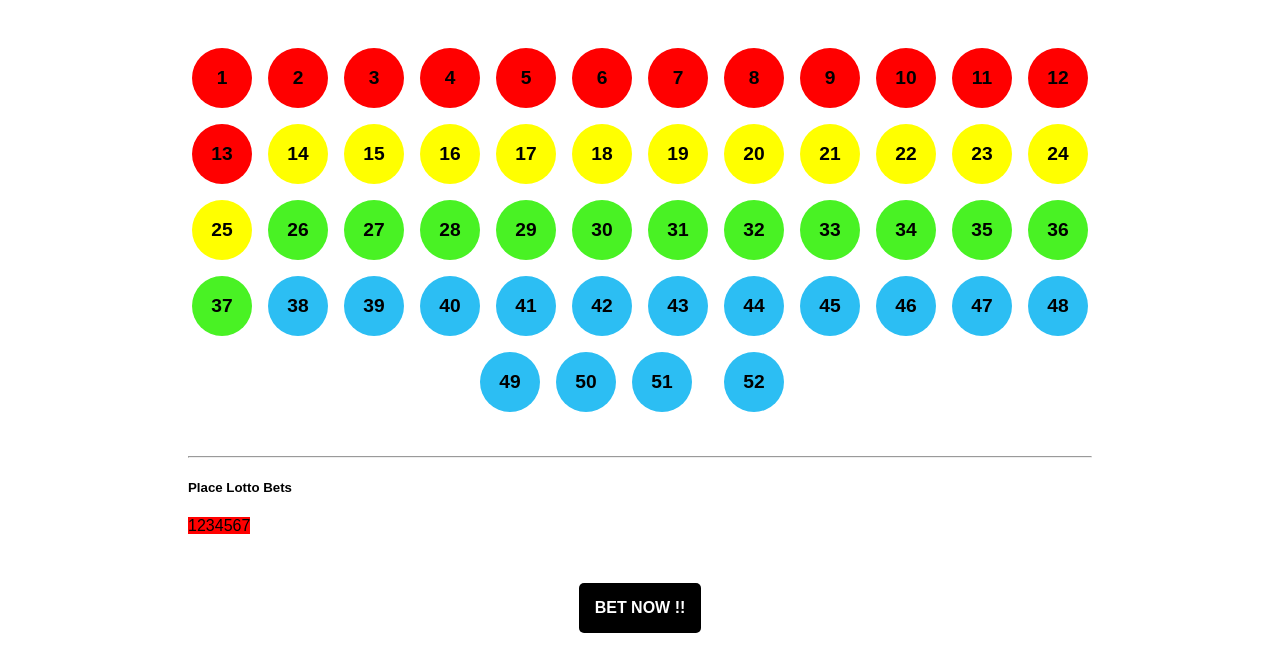
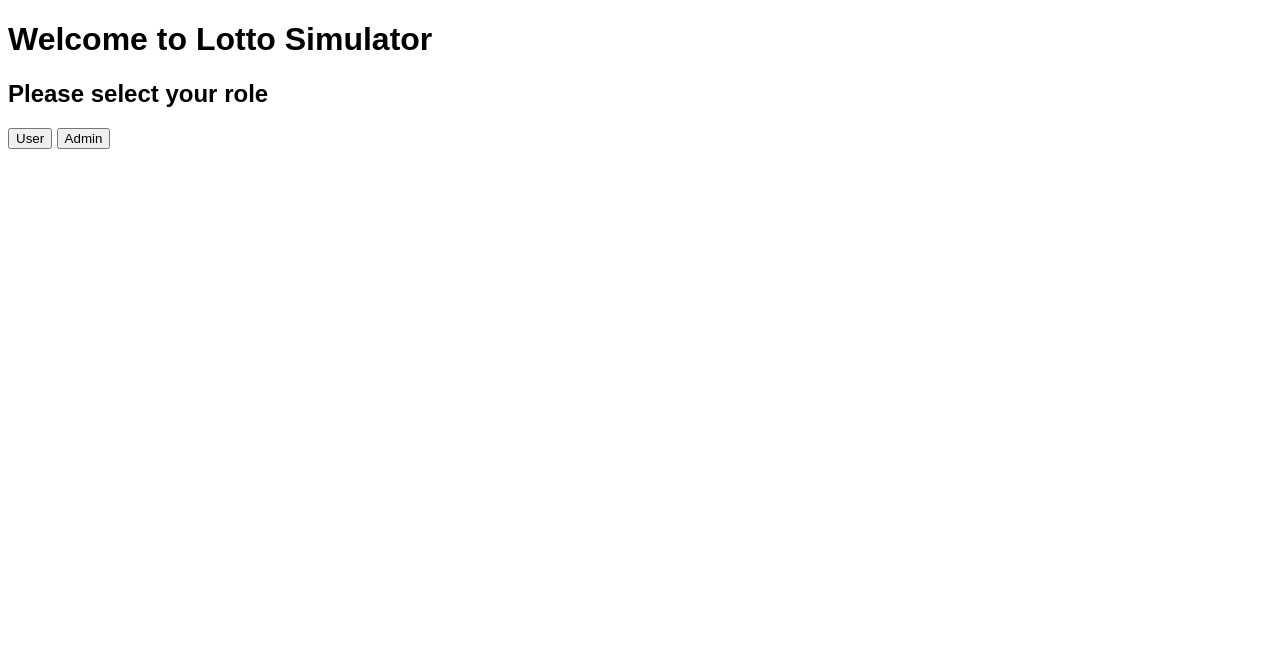
Before and after one commit to MabohlaleNkuna/Lotto-Simulator, a plain HTML site: page index.html in a window 1280 px wide. Drawn offline with Linux system fonts and the light colour scheme.

Commit message:
update draft

```diff
--- a/index.html
+++ b/index.html
@@ -4,146 +4,49 @@
     <meta charset="UTF-8">
     <meta name="viewport" content="width=device-width, initial-scale=1.0">
     <title>Lotto Simulator</title>
-
-    <style>
-
-   html, body {
-    margin: 0;
-    padding: 0;
-    font-family: sans-serif;
-    font-size: 16px;
-    color: #000000;
-  }
-  *, *::after, *::before {
-      box-sizing: border-box;
-  }
-
-  div.wrapper {
-      padding: 3rem;
-      width: 100%;
-      max-width: 1000px;
-      margin: auto;
-
-    @media (max-width: 576px) {
-      div.wrapper {
-          padding: 3rem 1rem;
-      }
-    }
-  }
-
-  div.lotto-wrapper {
-      display: flex;
-      flex-direction: column;
-      justify-content: center;
-      align-items: center;
-  }
-
-  .lotto {
-      display: flex;
-      gap: 1rem;
-      flex-wrap: wrap;
-      justify-content: center;
-
-      & > span {
-        width: 60px;
-        height: 60px;
-        background-color: #00000020;
-        display: flex;
-        border-radius: 50%;
-        justify-content: center;
-        align-items: center;
-        font-weight: 700;
-        font-size: 1.2rem;
-
-        &:last-child {
-          background-color: #000000;
-          color: #fff;
-          margin-left: 1rem;
-          margin-right: 1rem;
-        }
-
-        @media (max-width: 576px) {
-          & {
-              width: 50px;
-              height: 50px;
-              font-size: 1rem;
-          }
-        }
-    }
-  }
-
-  .btn-wrapper {
-    padding-top: 2rem;
-    padding-bottom: 1rem;
-    display: flex;
-    gap: .5rem;
-  }
-
-  button {
-    padding: 1rem;
-    border: none;
-    background-color: #000000;
-    color: #fff;
-    font-weight: 700;
-    border-radius: 5px;
-    cursor: pointer;
-    transition: all 0.3s ease;
-    font-size: 1rem;
-    &:hover {
-      background-color: #00000080;
-    }
-  }
-
-  .beer {
-    display: block;
-    padding: 1rem;
-    border: none;
-    font-weight: 700;
-    border-radius: 5px;
-    cursor: pointer;
-    transition: all 0.3s ease;
-    text-decoration: none;
-    &:hover {
-      background-color: #eab308;
-    }
-  }
-
-  .spana{
-    background-color: red !important;
-  }
-
-  .spanb{
-    background-color: yellow !important ;
-  }
-
-  .spanc{
-    background-color: rgb(73, 242, 36) !important;
-  }
-
-  .spand{
-    background-color: rgb(44, 190, 243) !important;
-    color:#000000!important;
-  }
-    </style>
-    <script src="./main.js"></script>
+    <link rel="stylesheet" href="style.css">
 </head>
-
 <body>
-
-    <div class="wrapper">
-        <div class="lotto" id="lotto"> </div>
-        <br><br>
-      <hr>
-        <h5>Place Lotto Bets</h5>
-
-        <div class="" id="lottoBets"> </div>
+    <div id="roleSelection">
+        <h1>Welcome to Lotto Simulator</h1>
+        <h2>Please select your role</h2>
+        <button onclick="showLoginInterface('user')">User</button>
+        <button onclick="showLoginInterface('admin')">Admin</button>
     </div>
 
-      <div style="text-align-last: center !important;">
-        <button onclick="addNum()">BET NOW !!</button>
-  </div>
-
+    <div id="loginForm" style="display: none;">
+        <h1>Login</h1>
+        <input type="text" id="username" placeholder="Username">
+        <input type="password" id="password" placeholder="Password">
+        <button onclick="login()">Login</button>
+        <button onclick="showRoleSelection()">Back to Role Selection</button>
     </div>
 
+    <div id="userDashboard" style="display: none;">
+        <h1>User Dashboard - Lotto Simulator</h1>
+        <div id="numberSelection">
+            <h2>Select 6 numbers from 1 to 52</h2>
+            <div id="numbers"></div>
+            <button onclick="submitNumbers()">Submit Numbers</button>
+        </div>
+        <div id="boardSelection" style="display: none;">
+            <h2>Select number of boards (1-10)</h2>
+            <input type="number" id="boardCount" min="1" max="10" value="1">
+            <button onclick="generateBoards()">Generate Boards</button>
+        </div>
+        <div id="ticketInfo"></div>
+        <button onclick="showRoleSelection()">Back to Role Selection</button>
+    </div>
+
+    <div id="adminDashboard" style="display: none;">
+        <h1>Admin Dashboard - Lotto Simulator</h1>
+        <button onclick="simulateDraw()">Simulate Draw</button>
+        <div id="drawResults"></div>
+        <button onclick="showRoleSelection()">Back to Role Selection</button>
+    </div>
+
+    <script src="main.js"></script>
+    <script src="user.js"></script>
+    <script src="admin.js"></script>
 </body>
 </html>
--- a/main.js
+++ b/main.js
@@ -1,7 +1,14 @@
-/*let currentRole = '';
+// main.js
+
+function showRoleSelection() {
+    document.getElementById('roleSelection').style.display = 'block';
+    document.getElementById('loginForm').style.display = 'none';
+    document.getElementById('userDashboard').style.display = 'none';
+    document.getElementById('adminDashboard').style.display = 'none';
+}
 
 function showLoginInterface(role) {
-    currentRole = role;
+    localStorage.setItem('role', role);
     document.getElementById('roleSelection').style.display = 'none';
     document.getElementById('loginForm').style.display = 'block';
 }
@@ -9,106 +16,22 @@ function showLoginInterface(role) {
 function login() {
     const username = document.getElementById('username').value;
     const password = document.getElementById('password').value;
+    const role = localStorage.getItem('role');
 
     if (username && password) {
         localStorage.setItem('username', username);
         localStorage.setItem('password', password);
-
-        if (currentRole === 'user') {
-            showUserInterface();
-        } else if (currentRole === 'admin') {
-            showAdminInterface();
+        if (role === 'user') {
+            document.getElementById('loginForm').style.display = 'none';
+            document.getElementById('userDashboard').style.display = 'block';
+        } else if (role === 'admin') {
+            document.getElementById('loginForm').style.display = 'none';
+            document.getElementById('adminDashboard').style.display = 'block';
         }
     } else {
-        alert('Please enter both username and password');
+        alert('Please enter valid credentials');
     }
 }
 
-function showUserInterface() {
-    document.getElementById('loginForm').style.display = 'none';
-    document.getElementById('userDashboard').style.display = 'block';
-    document.getElementById('adminDashboard').style.display = 'none';
-    generateNumbers();
-}
-
-function showAdminInterface() {
-    document.getElementById('loginForm').style.display = 'none';
-    document.getElementById('userDashboard').style.display = 'none';
-    document.getElementById('adminDashboard').style.display = 'block';
-}
-
-function showRoleSelection() {
-    document.getElementById('roleSelection').style.display = 'block';
-    document.getElementById('loginForm').style.display = 'none';
-    document.getElementById('userDashboard').style.display = 'none';
-    document.getElementById('adminDashboard').style.display = 'none';
-}
-*/
-
-
-
-document.addEventListener('DOMContentLoaded', () => {
-    const container = document.getElementById('lotto');
-// create span
-
-    for (let num = 1; num <= 13; num++) {
-        const span = document.createElement('span');
-        const id = 'number'+num;
-        span.id = id;
-       span.classList.add('spana');
-       span.innerText = num;
-       container.appendChild(span);
-    }
-
-    for (let num = 14; num <= 25; num++) {
-        const span = document.createElement('span');
-        const id = 'number'+num;
-        span.id = id;
-       span.classList.add('spanb');
-       span.innerText = num;
-       container.appendChild(span);
-    }
-
-    for (let num = 26; num <= 37; num++) {
-        const span = document.createElement('span');
-        const id = 'number'+num;
-        span.id = id;
-       span.classList.add('spanc');
-       span.innerText = num;
-       container.appendChild(span);
-    }
-
-    for (let num = 38; num < 53; num++) {
-        const span = document.createElement('span');
-        const id = 'number'+num;
-        span.id = id;
-       span.classList.add('spand');
-       span.innerText = num;
-       container.appendChild(span);
-    }
-    //for selcted numbers
-    const container1 = document.getElementById('lottoBets');
-    for (let num = 1; num <= 7; num++) {
-        const span = document.createElement('spana');
-        const id = 'lotto'+num;
-        span.id = id;
-       span.classList.add('spana');
-       span.innerText = num;
-       container1.appendChild(span);
-    }
-
-});
-
-
-function bet(){
-
-    // only bets if you are logged else logged
-}
-
-function login(){
-
-}
-
-function selectedNumbers(){
-
-}
+// Initial call to show role selection on page load
+window.onload = showRoleSelection;
--- a/style.css
+++ b/style.css
@@ -1,104 +1,28 @@
-html, body {
-    margin: 0;
-    padding: 0;
-    font-family: sans-serif;
-    font-size: 16px;
-    color: #000000;
-  }
-  *, *::after, *::before {
-      box-sizing: border-box;
-  }
+/* style.css */
 
-  div.wrapper {
-      padding: 3rem;
-      width: 100%;
-      max-width: 1000px;
-      margin: auto;
+body {
+    font-family: Arial, sans-serif;
+}
 
-    @media (max-width: 576px) {
-      div.wrapper {
-          padding: 3rem 1rem;
-      }
-    }
-  }
+#numbers {
+    display: flex;
+    flex-wrap: wrap;
+    gap: 10px;
+}
 
-  div.lotto-wrapper {
-      display: flex;
-      flex-direction: column;
-      justify-content: center;
-      align-items: center;
-  }
+.number {
+    width: 30px;
+    height: 30px;
+    display: flex;
+    align-items: center;
+    justify-content: center;
+    border: 1px solid #000;
+    border-radius: 50%;
+    cursor: pointer;
+}
 
-  div#lotto {
-      display: flex;
-      gap: 1rem;
-      flex-wrap: wrap;
-      justify-content: center;
-
-      & > span {
-        width: 60px;
-        height: 60px;
-        background-color: #00000020;
-        display: flex;
-        border-radius: 50%;
-        justify-content: center;
-        align-items: center;
-        font-weight: 700;
-        font-size: 1.2rem;
-
-        &:last-child {
-          background-color: #000000;
-          color: #fff;
-          margin-left: 1rem;
-          margin-right: 1rem;
-        }
-
-        @media (max-width: 576px) {
-          & {
-              width: 50px;
-              height: 50px;
-              font-size: 1rem;
-          }
-        }
-    }
-  }
-
-  .btn-wrapper {
-    padding-top: 2rem;
-    padding-bottom: 1rem;
-    display: flex;
-    gap: .5rem;
-  }
-
-  button {
-    padding: 1rem;
-    border: none;
-    background-color: #000000;
-    color: #fff;
-    font-weight: 700;
-    border-radius: 5px;
-    cursor: pointer;
-    transition: all 0.3s ease;
-    font-size: 1rem;
-
-    &:hover {
-      background-color: #00000080;
-    }
-  }
-
-
-  .spana{
-    background-color: red !important;
-  }
-
-  .spanb{
-    background-color: yellow !important ;
-  }
-
-  .spanc{
-    background-color: green !important;
-  }
-
-  .spand{
-    background-color: blue !important;
-  }
+.red { background-color: red; }
+.yellow { background-color: yellow; }
+.green { background-color: green; }
+.blue { background-color: blue; }
+.selected { border: 2px solid black; }
--- a/user.js
+++ b/user.js
@@ -1,3 +1,5 @@
+// user.js
+
 let selectedNumbers = [];
 
 function generateNumbers() {
@@ -57,9 +59,24 @@ function updateNumberSelection() {
 function submitNumbers() {
     if (selectedNumbers.length === 6) {
         localStorage.setItem('selectedNumbers', JSON.stringify(selectedNumbers));
-        alert('Numbers submitted!');
-        // Add further functionality for ticket creation here
+        document.getElementById('numberSelection').style.display = 'none';
+        document.getElementById('boardSelection').style.display = 'block';
     } else {
         alert('Please select 6 numbers');
     }
 }
+
+function generateBoards() {
+    const boardCount = parseInt(document.getElementById('boardCount').value, 10);
+    let boardSize =5;
+    if (boardCount >= 1 && boardCount <= 10) {
+        localStorage.setItem('boardCount', boardCount);
+        alert(`You have chosen ${boardCount} board(s)`);
+
+    } else {
+        alert('Please select a valid number of boards between 1 and 10');
+    }
+}
+
+// Call generateNumbers on page load
+window.onload = generateNumbers;
```
